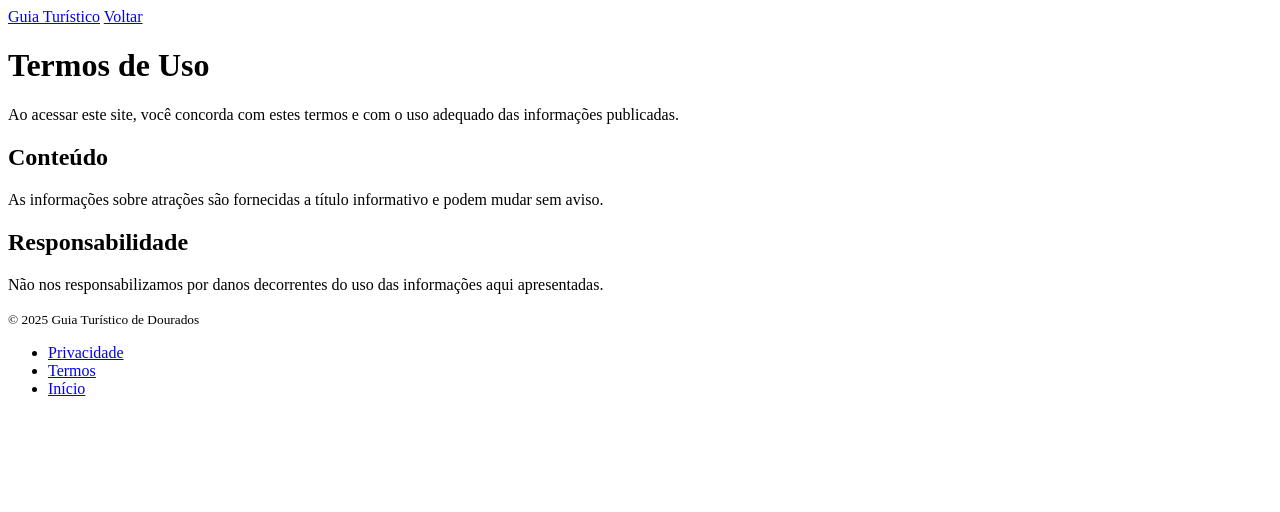
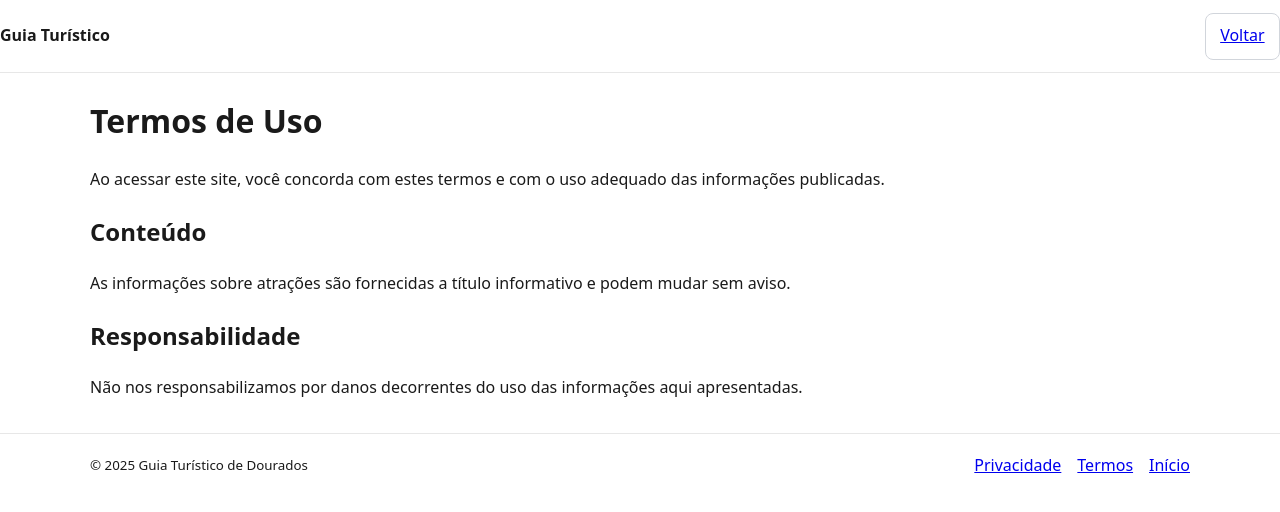
Before and after one commit to Rubyay/guia-turistico-dourados, a plain HTML site: page termos.html in a window 1280 px wide. Drawn offline with Linux system fonts and the light colour scheme; the site is published under a folder, as on GitHub Pages, so addresses that start at the root find nothing.

Commit message:
Atualização De Ana Carolina

```diff
--- a/termos.html
+++ b/termos.html
@@ -6,13 +6,13 @@
   <title>Termos de Uso — Guia Turístico Dourados</title>
   <meta name="description" content="Termos de uso do Guia Turístico de Dourados-MS.">
   <link rel="canonical" href="https://www.seudominio.com/termos.html">
-  <link rel="stylesheet" href="/css/styles.css">
+  <link rel="stylesheet" href="css/styles.css">
 </head>
 <body>
   <header class="site-header" role="banner">
     <nav class="nav" aria-label="Principal">
-      <a class="brand" href="/">Guia Turístico</a>
-      <a class="btn" href="/">Voltar</a>
+      <a class="brand" href="index.html">Guia Turístico</a>
+      <a class="btn" href="index.html">Voltar</a>
     </nav>
   </header>
   <main class="container" id="conteudo" tabindex="-1">
@@ -28,9 +28,9 @@
       <small>&copy; <span id="anoAtual"></span> Guia Turístico de Dourados</small>
       <nav aria-label="Rodapé">
         <ul class="inline">
-          <li><a href="/politica-privacidade.html">Privacidade</a></li>
-          <li><a href="/termos.html">Termos</a></li>
-          <li><a href="/">Início</a></li>
+          <li><a href="politica-privacidade.html">Privacidade</a></li>
+          <li><a href="termos.html">Termos</a></li>
+          <li><a href="index.html">Início</a></li>
         </ul>
       </nav>
     </div>
```
Also changed, not shown: creditos.html (+2 -2 lines), politica-privacidade.html (+3 -3 lines).
